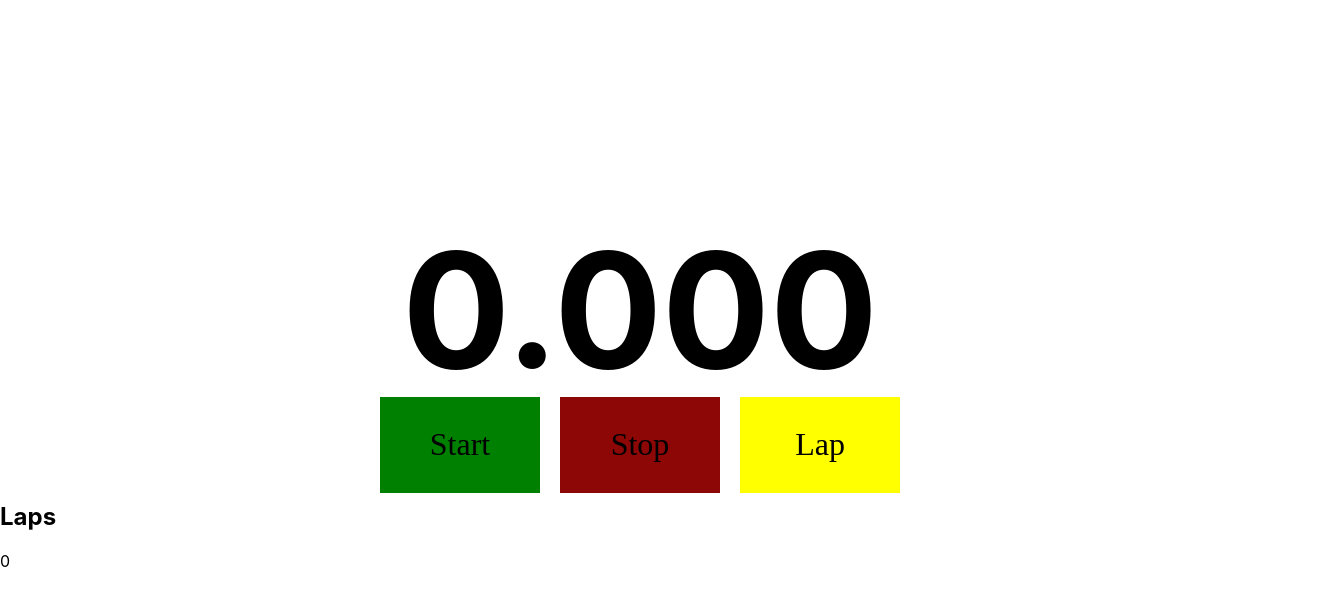
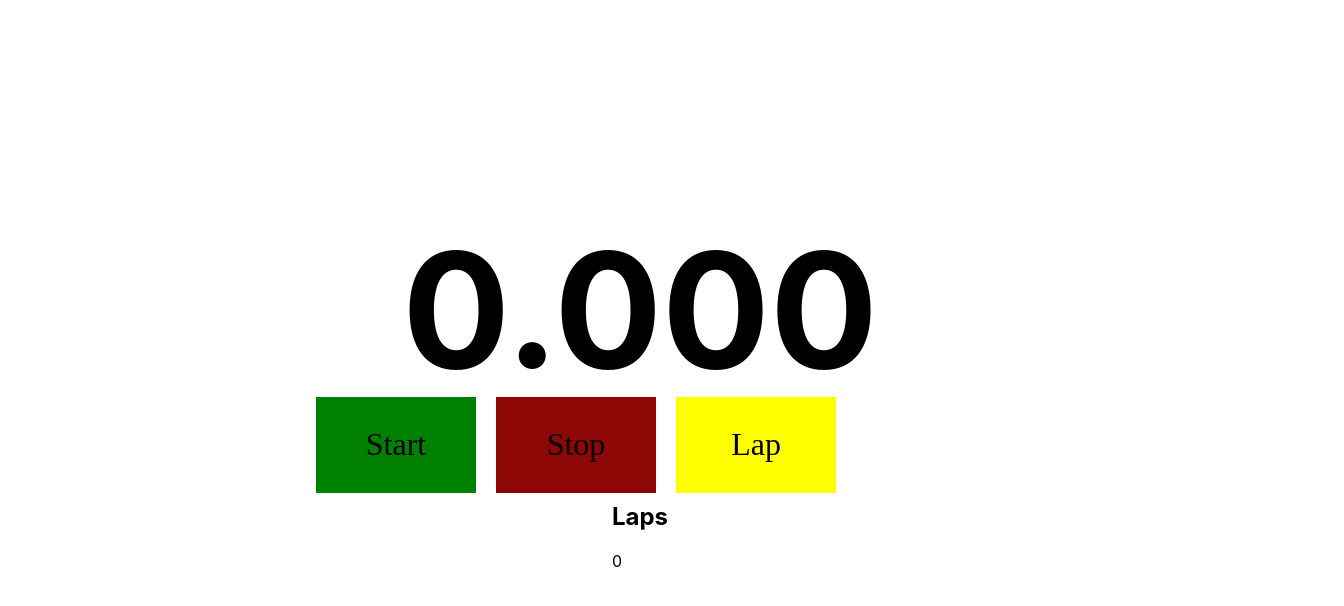
Before and after one commit to sonambharti/Stopwatch-miniProject, a React (Create React App) app: page / in a window 1280 px wide. Both pictures are taken after a click on the button "Lap". Shown: the top 606 px of the page, 1344 px wide, since content can reach past the window. Built offline with nearby package versions, Linux system fonts and the light colour scheme.

Commit message:
Added Resume and Laps Functionality

```diff
--- a/src/Stopwatch.css
+++ b/src/Stopwatch.css
@@ -51,3 +51,14 @@ button{
 #lap{
     background-color: yellow;
 }
+.lap_div{
+    display: flex;
+    width: 110vw;
+    justify-content: center;
+    align-items: center;
+}
+article{
+    /* display: flex; */
+    justify-content: center;
+    align-items: center;
+}
--- a/src/Stopwatch.jsx
+++ b/src/Stopwatch.jsx
@@ -69,12 +69,12 @@ function Stopwatch() {
 
         </div>
     </section>
-    {laps?.length ? <article>
+    {laps?.length ? <div className="lap_div"><article>
         <h2>Laps</h2>
         {laps.map((lap) => (
             <p key={lap}>{lap}</p>
         ))}
-    </article>:null}
+    </article></div>:null}
     </div>
   );
 }
```
